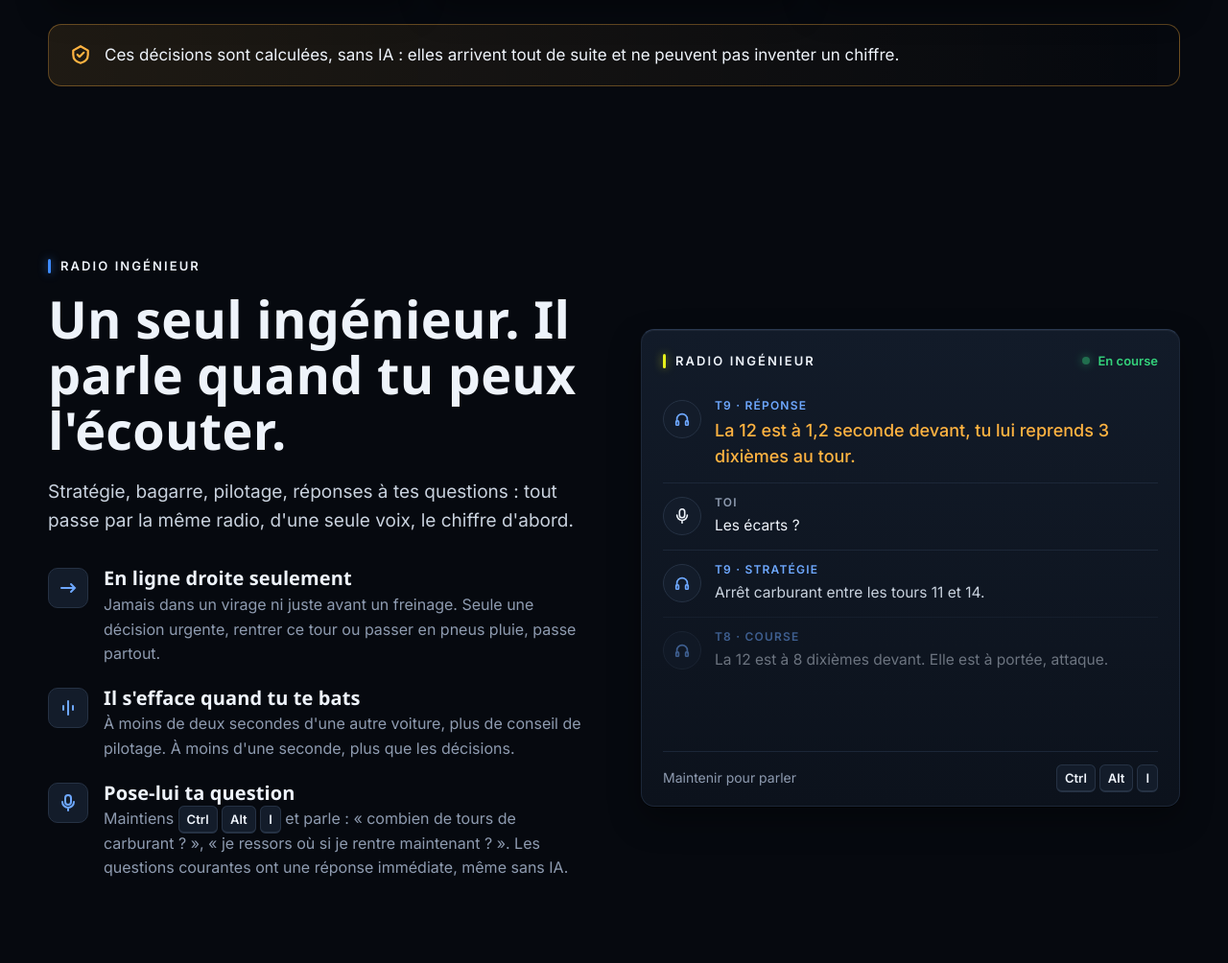
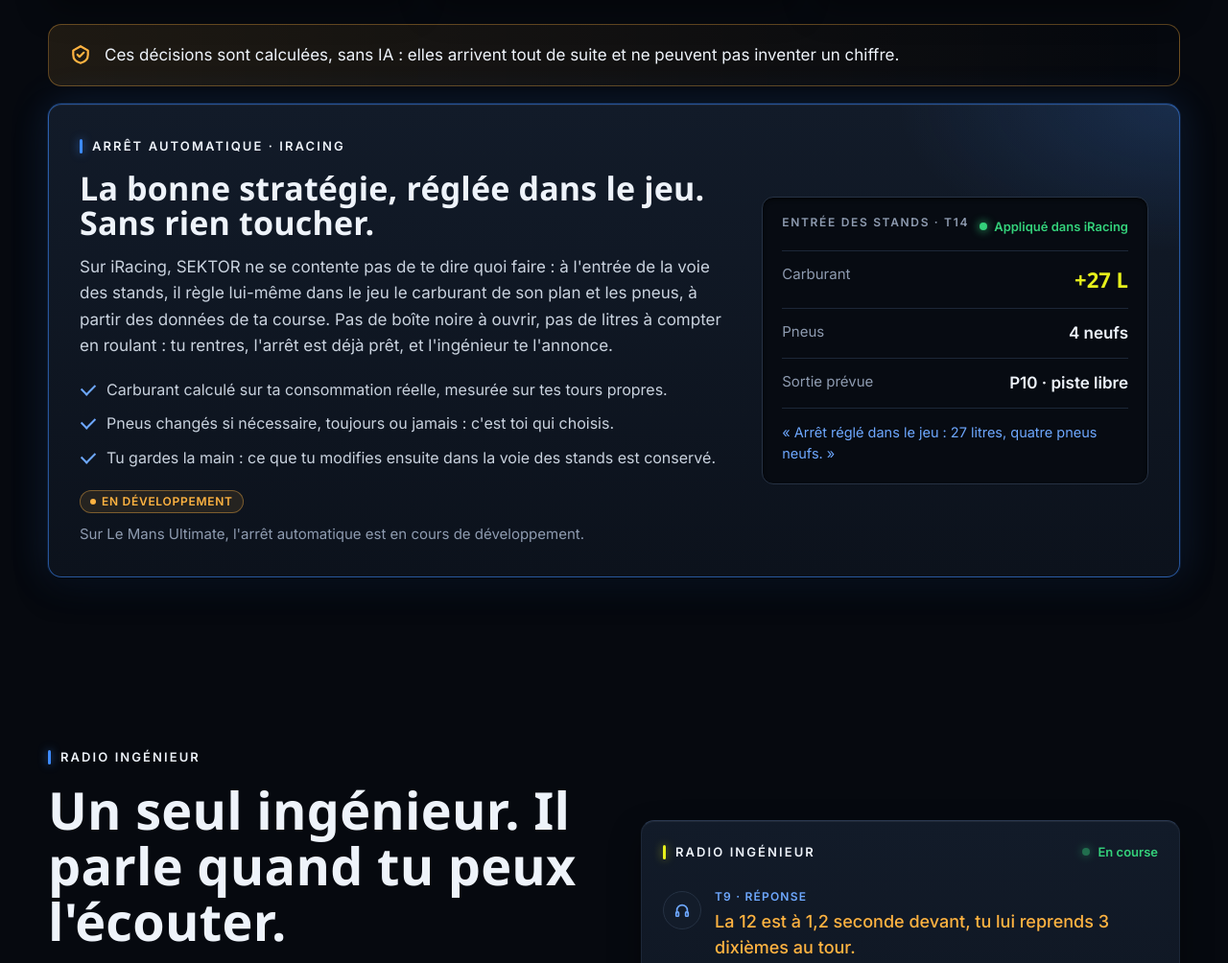
Before and after one commit to AndyD9/Sektor, a plain HTML site: page index.html in a window 1280 px wide. Shown: the part 6078-7082 px from the top of the page at 96% size. Drawn offline with Linux system fonts and the light colour scheme; a web font is replaced by a local one.

Commit message:
Présente l'arrêt automatique sur iRacing, en développement sur LMU
Co-Authored-By: Claude Opus 5.5 <noreply@anthropic.com>

```diff
--- a/index.html
+++ b/index.html
@@ -204,6 +204,29 @@
       background: linear-gradient(90deg, rgba(255,179,65,.10), rgba(255,179,65,0)); border: 1px solid rgba(255,179,65,.35); color: var(--text); }
     .calc-note svg { color: var(--warn); flex: none; }
 
+    /* Arrêt automatique */
+    .autopit { margin-top: 18px; padding: 32px; display: grid; grid-template-columns: 1.25fr 0.75fr; gap: 40px; align-items: center;
+      border-color: rgba(61,139,255,.55); box-shadow: var(--card-shadow), 0 0 0 1px rgba(61,139,255,.15), 0 0 40px rgba(61,139,255,.18);
+      background: radial-gradient(420px 220px at 100% 0%, rgba(61,139,255,.16), transparent 70%), var(--card-bg); }
+    .autopit > * { min-width: 0; }
+    .autopit h3 { font-size: clamp(26px, 3vw, 34px); }
+    .autopit-text > p { margin-top: 14px; color: var(--text-2); }
+    .autopit-list { list-style: none; padding: 0; margin: 20px 0 0; display: grid; gap: 10px; }
+    .autopit-list li { position: relative; padding-left: 28px; color: var(--text-2); font-size: 16px; }
+    .autopit-list li::before { content: ""; position: absolute; left: 2px; top: 6px; width: 12px; height: 7px; border-left: 2px solid var(--accent-soft); border-bottom: 2px solid var(--accent-soft); transform: rotate(-45deg); }
+    .autopit-lmu { margin-top: 20px !important; display: flex; flex-wrap: wrap; align-items: center; gap: 10px; font-size: 15px; color: var(--muted) !important; }
+    .badge-dev { display: inline-flex; align-items: center; gap: 6px; padding: 5px 10px; border-radius: 999px; font: 600 12px/1 var(--font); letter-spacing: .06em; text-transform: uppercase;
+      color: var(--warn); background: rgba(255,179,65,.1); border: 1px solid rgba(255,179,65,.4); }
+    .badge-dev::before { content: ""; width: 6px; height: 6px; border-radius: 50%; background: var(--warn); }
+    .pitbox { border-radius: 12px; padding: 20px; background: #070b12; border: 1px solid var(--line-strong); box-shadow: inset 0 2px 4px rgba(0,0,0,.6); }
+    .pitbox-head { display: flex; flex-wrap: wrap; justify-content: space-between; gap: 8px; padding-bottom: 14px; border-bottom: 1px solid var(--line); }
+    .pitbox .ok { display: inline-flex; align-items: center; gap: 7px; color: var(--gain); font-size: 13px; font-weight: 600; }
+    .pitbox .ok i { width: 8px; height: 8px; border-radius: 50%; background: var(--gain); box-shadow: 0 0 10px var(--gain); }
+    .pitbox-row { display: flex; justify-content: space-between; gap: 12px; padding: 12px 0; border-bottom: 1px solid var(--line); color: var(--muted); font-size: 15px; }
+    .pitbox-row b { color: var(--text); font-weight: 600; font-size: 17px; }
+    .pitbox-row b.num { font-size: 22px; color: var(--brand); }
+    .pitbox-radio { margin-top: 14px; color: var(--accent-soft); font-size: 14.5px; line-height: 1.5; }
+
     /* Radio */
     .radio { padding: 22px 22px 18px; }
     .radio-head { display: flex; justify-content: space-between; align-items: center; gap: 12px; }
@@ -292,6 +315,7 @@
       .grid-3, .steps { grid-template-columns: 1fr 1fr; }
       .privacy { grid-template-columns: 1fr 1fr; }
       .split .shot { order: -1; }
+      .autopit { grid-template-columns: 1fr; gap: 28px; }
     }
     @media (max-width: 760px) {
       body { font-size: 16px; }
@@ -301,6 +325,7 @@
       .menu-btn { display: grid; }
       .header .btn { display: none; }
       .grid-3, .steps, .sims, .privacy { grid-template-columns: 1fr; }
+      .autopit { padding: 22px 18px; }
       .delta-card { padding: 18px 18px 20px; }
       .delta-card .row { flex-wrap: wrap; }
       .delta-card .delta-value { order: -1; flex-basis: 100%; text-align: center; margin-bottom: 6px; }
@@ -502,6 +527,27 @@
           <svg width="22" height="22" viewBox="0 0 20 20" fill="none" stroke="currentColor" stroke-width="2" stroke-linecap="round" stroke-linejoin="round"><path d="M10 2 3 6v4c0 4 3 7 7 8 4-1 7-4 7-8V6z"/><path d="m7 10 2 2 4-4"/></svg>
           <span>Ces décisions sont calculées, sans IA : elles arrivent tout de suite et ne peuvent pas inventer un chiffre.</span>
         </div>
+
+        <div class="card autopit reveal">
+          <div class="autopit-text">
+            <div class="kicker blue">Arrêt automatique · iRacing</div>
+            <h3>La bonne stratégie, réglée dans le jeu. Sans rien toucher.</h3>
+            <p>Sur iRacing, SEKTOR ne se contente pas de te dire quoi faire : à l'entrée de la voie des stands, il règle lui-même dans le jeu le carburant de son plan et les pneus, à partir des données de ta course. Pas de boîte noire à ouvrir, pas de litres à compter en roulant : tu rentres, l'arrêt est déjà prêt, et l'ingénieur te l'annonce.</p>
+            <ul class="autopit-list">
+              <li>Carburant calculé sur ta consommation réelle, mesurée sur tes tours propres.</li>
+              <li>Pneus changés si nécessaire, toujours ou jamais : c'est toi qui choisis.</li>
+              <li>Tu gardes la main : ce que tu modifies ensuite dans la voie des stands est conservé.</li>
+            </ul>
+            <p class="autopit-lmu"><span class="badge-dev">En développement</span> Sur Le Mans Ultimate, l'arrêt automatique est en cours de développement.</p>
+          </div>
+          <div class="pitbox" aria-label="Exemple d'arrêt réglé automatiquement dans iRacing">
+            <div class="pitbox-head"><span class="label">Entrée des stands · T14</span><span class="ok"><i></i>Appliqué dans iRacing</span></div>
+            <div class="pitbox-row"><span>Carburant</span><b class="num">+27 L</b></div>
+            <div class="pitbox-row"><span>Pneus</span><b>4 neufs</b></div>
+            <div class="pitbox-row"><span>Sortie prévue</span><b>P10 · piste libre</b></div>
+            <div class="pitbox-radio">« Arrêt réglé dans le jeu : 27 litres, quatre pneus neufs. »</div>
+          </div>
+        </div>
       </div>
     </section>
 
@@ -556,6 +602,7 @@
             <ul>
               <li><b>Virages nommés</b> sur 271 tracés, d'après les repères de Crew Chief.</li>
               <li><b>Stratégie complète</b> : carburant, arrêts du plateau, undercut, pluie, dégradation.</li>
+              <li><b>Arrêt automatique</b> : le carburant et les pneus du plan sont réglés dans le jeu à l'entrée des stands, sans intervention de ta part.</li>
               <li><b>Chronos fidèles</b> : 2,1 ms d'écart au plus avec ceux du simulateur.</li>
             </ul>
           </div>
@@ -566,6 +613,7 @@
               <li><b>Énergie virtuelle</b> en Hypercar et en GT3 : le relais est calé sur la première ressource épuisée, carburant ou énergie.</li>
               <li><b>Usure des pneus en direct</b>, pneu par pneu, avec une alerte trois tours avant la limite.</li>
               <li><b>Limites de piste</b> : chaque point pris est annoncé, avec ce qu'il reste avant la pénalité.</li>
+              <li><b>Arrêt automatique</b> : <span class="badge-dev">En développement</span></li>
             </ul>
           </div>
         </div>
```
